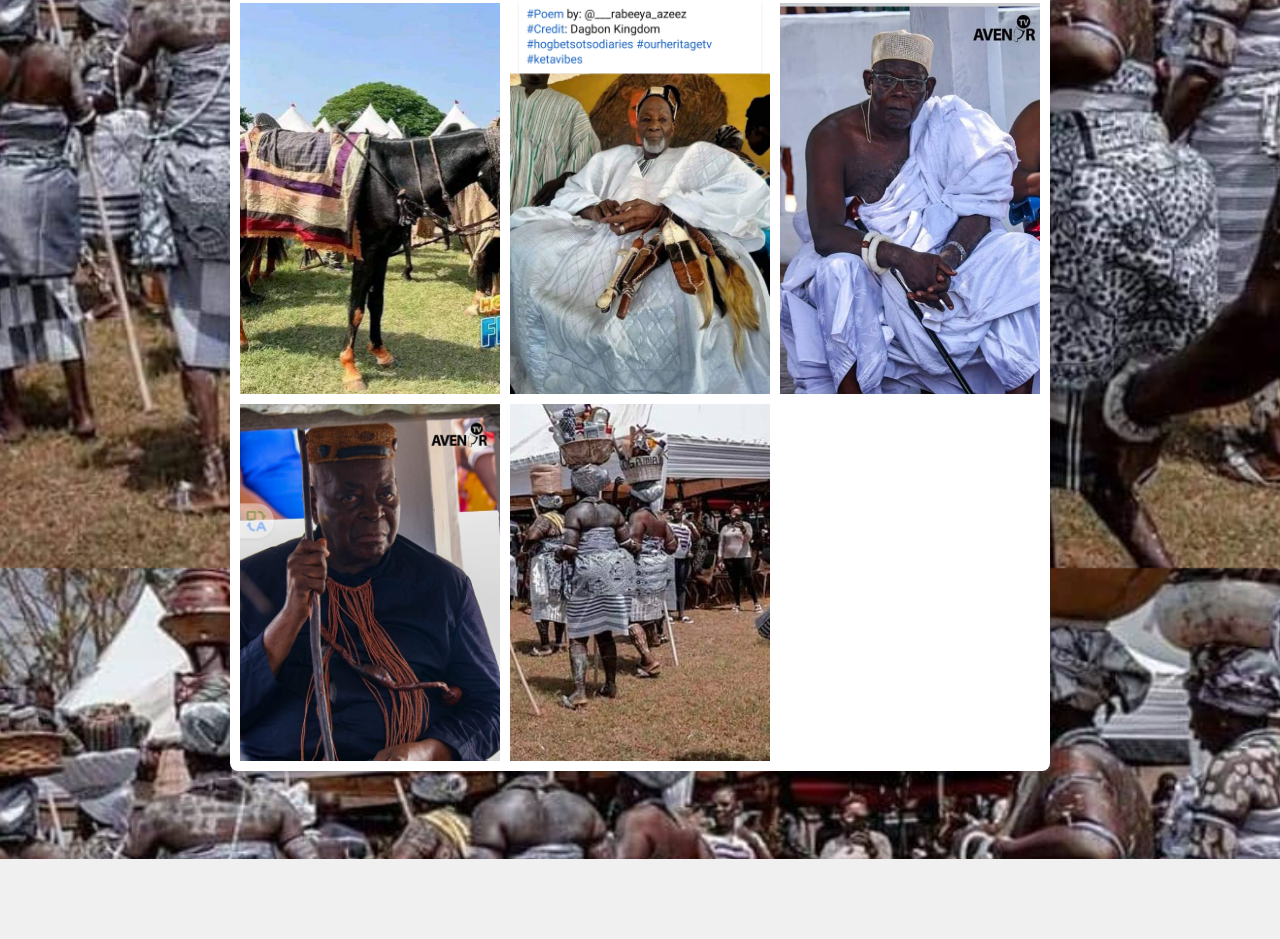
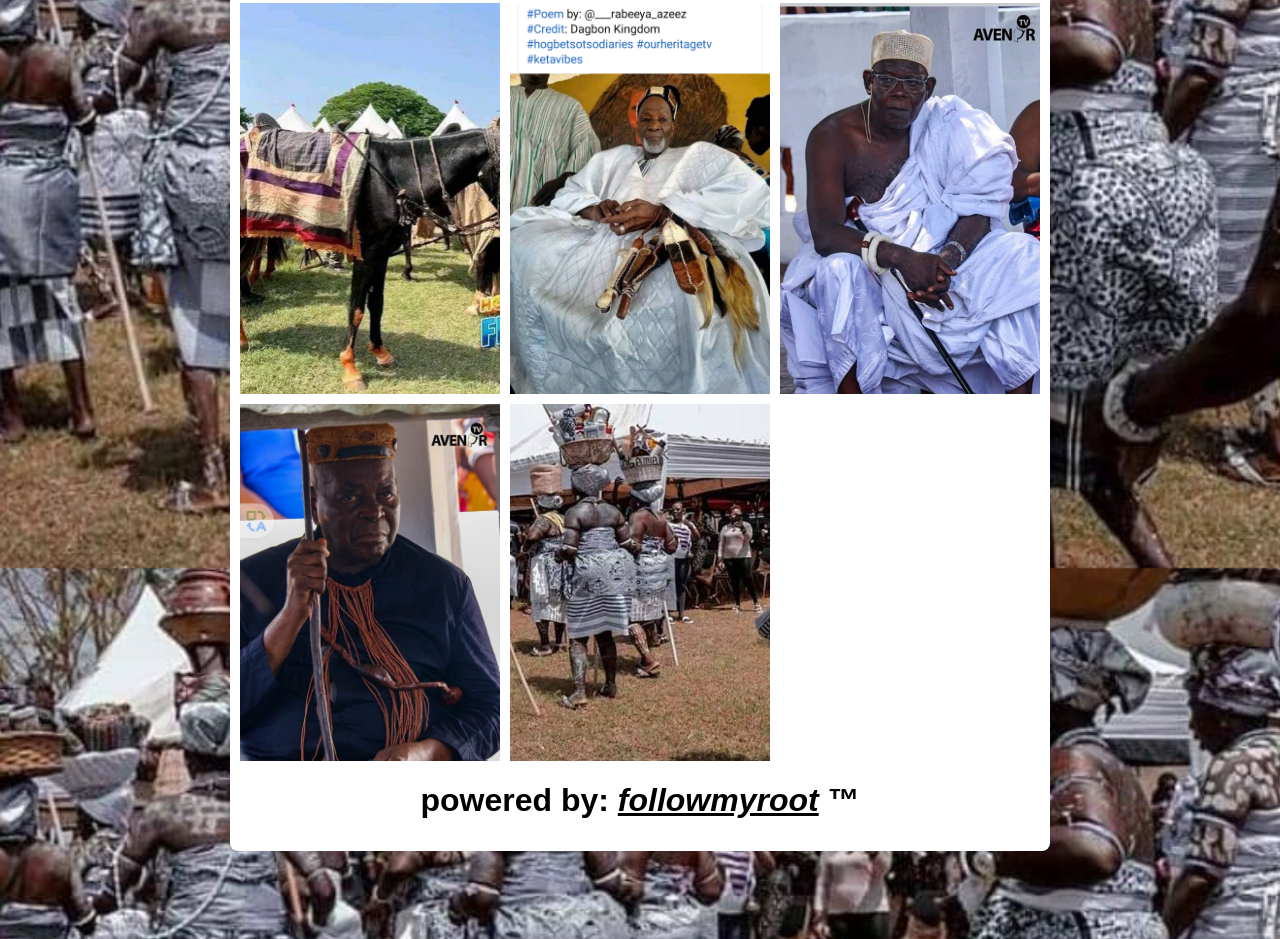
Before and after one commit to NYEGBLA/1NYEGBLA, a plain HTML site: page index.html in a window 1280 px wide. Shown: the part 1832-2771 px from the top of the page. Before the commit the page ends 2691 px from the top, so only its background shows below. Drawn offline with Linux system fonts and the light colour scheme; a web font is replaced by a local one.

Commit message:
first commit

```diff
--- a/index.html
+++ b/index.html
@@ -281,5 +281,6 @@
             <a href="./image/image.jpeg"><img src="./image/image.jpeg" alt="Image 8"></a>
         </div>
     </div>
+    <div style="text-align: center;"><h1>powered by: <strong><i><u>followmyroot</u> </i></strong> &trade;</h1></div>
 </body>
 </html>
```
